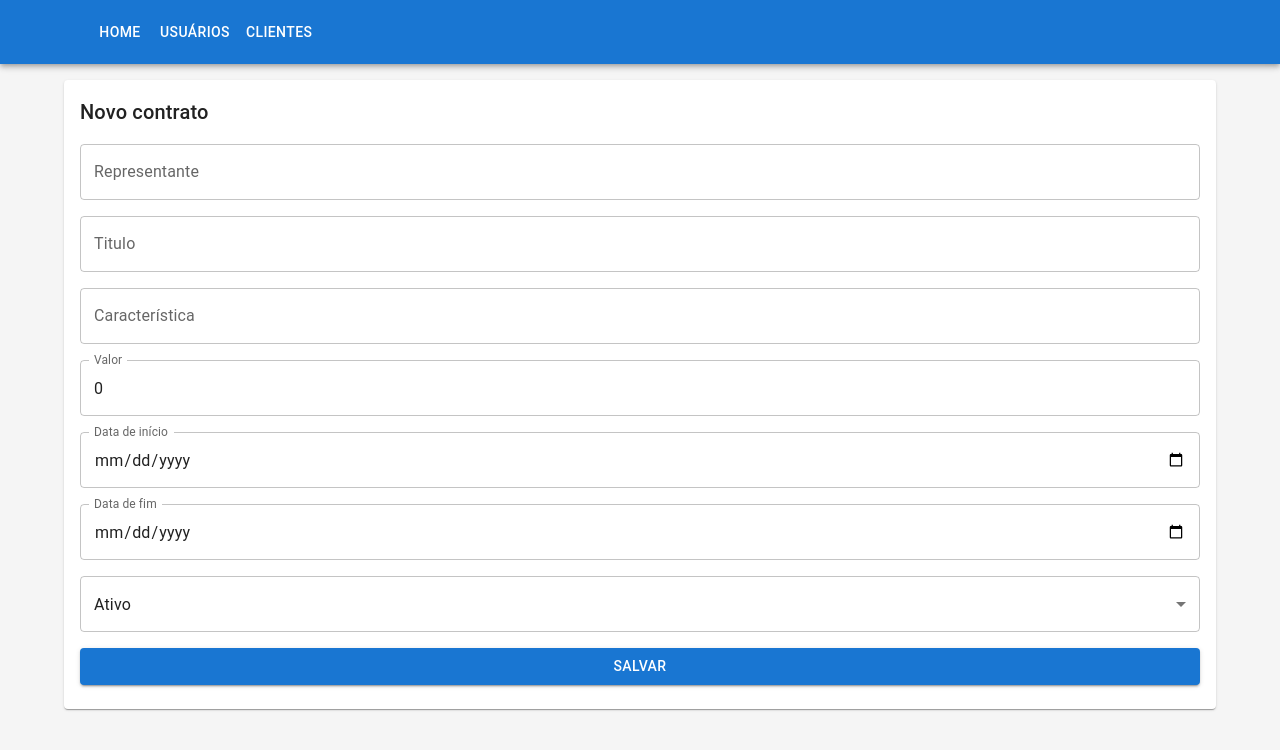
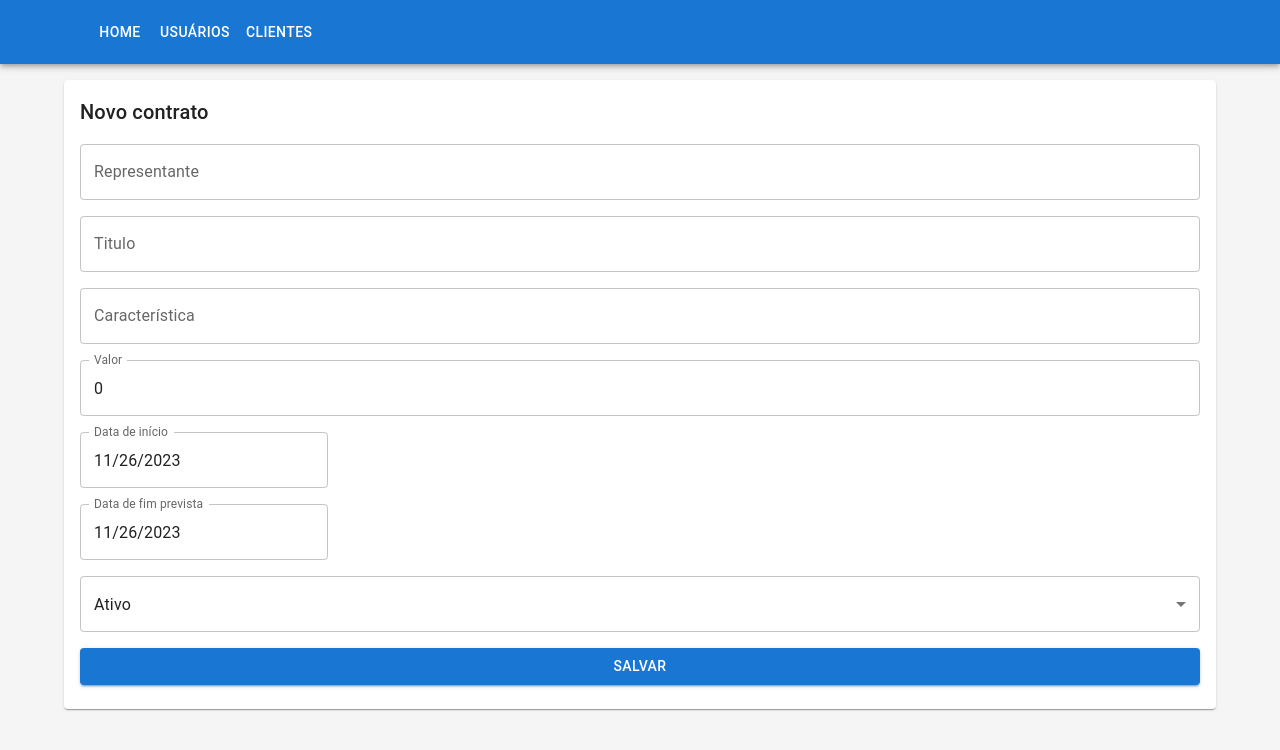
Before and after one commit to rgr-tecnologia/crm-web., a Next.js app: page /clientes/1/contratos/novo in a window 1280 px wide. Shown: the top 750 px of the page. Built offline with nearby package versions, Linux system fonts and the light colour scheme; no server answers.

Commit message:
feat: alterando campos do tipoe date

```diff
--- a/app/_components/forms/contrato/ContratoFormBase.tsx
+++ b/app/_components/forms/contrato/ContratoFormBase.tsx
@@ -4,6 +4,11 @@ import { Button, Grid, MenuItem, Select, TextField } from "@mui/material";
 import { Controller } from "react-hook-form";
 import { Contrato } from "@/app/_types/Contrato";
 import { useForm } from "react-hook-form";
+
+import { DatePicker } from "@mui/x-date-pickers";
+import { LocalizationProvider } from "@mui/x-date-pickers";
+import { AdapterDayjs } from "@mui/x-date-pickers/AdapterDayjs";
+import dayjs from "dayjs";
 
 type ContratoFormBaseProps = {
   onSubmit: (data: any) => void;
@@ -18,8 +23,8 @@ export const ContratoFormBase = (props: ContratoFormBaseProps) => {
       titulo: "",
       caracteristica: "",
       valor: 0,
-      dataInicio: "",
-      dataFimPrevista: "",
+      dataInicio: new Date(),
+      dataFimPrevista: new Date(),
       status: "ATIVO",
     },
   });
@@ -92,16 +97,13 @@ export const ContratoFormBase = (props: ContratoFormBaseProps) => {
             name="dataInicio"
             control={control}
             render={({ field }) => (
-              <TextField
-                label="Data de início"
-                variant="outlined"
-                {...field}
-                fullWidth
-                type="date"
-                InputLabelProps={{
-                  shrink: true,
-                }}
-              />
+              <LocalizationProvider dateAdapter={AdapterDayjs}>
+                <DatePicker
+                  label="Data de início"
+                  {...field}
+                  value={dayjs(field.value)}
+                />
+              </LocalizationProvider>
             )}
           />
         </Grid>
@@ -110,16 +112,13 @@ export const ContratoFormBase = (props: ContratoFormBaseProps) => {
             name="dataFimPrevista"
             control={control}
             render={({ field }) => (
-              <TextField
-                label="Data de fim"
-                variant="outlined"
-                {...field}
-                fullWidth
-                type="date"
-                InputLabelProps={{
-                  shrink: true,
-                }}
-              />
+              <LocalizationProvider dateAdapter={AdapterDayjs}>
+                <DatePicker
+                  label="Data de fim prevista"
+                  {...field}
+                  value={dayjs(field.value)}
+                />
+              </LocalizationProvider>
             )}
           />
         </Grid>
--- a/app/_types/Contrato.ts
+++ b/app/_types/Contrato.ts
@@ -3,8 +3,8 @@ export type Contrato = {
   clienteId: string;
   titulo: string;
   caracteristica: string;
-  dataInicio: string;
-  dataFimPrevista: string;
+  dataInicio: Date;
+  dataFimPrevista: Date;
   valor: number;
   representanteId: string;
   status: string;
```
